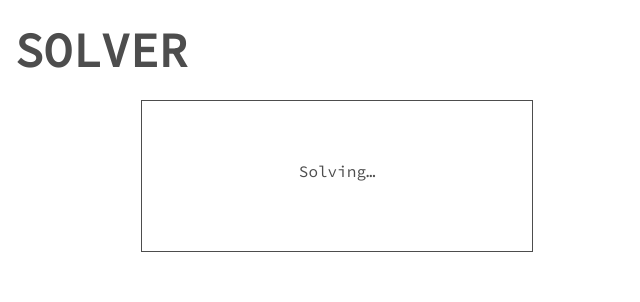
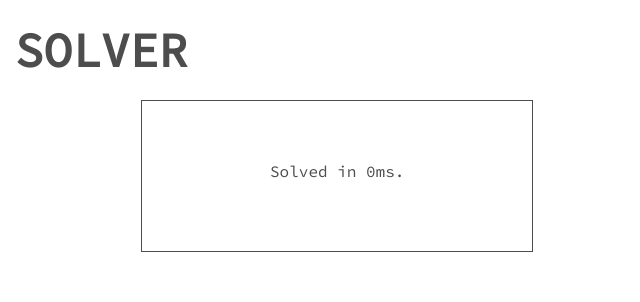
Before and after one commit to brekt/sudoku, a plain HTML site: page index.html in a window 1280 px wide. Both pictures are taken after a click on the element "Solve". Shown: the top 302 px of the page, 640-1280 px from the left. Drawn offline with Linux system fonts and the light colour scheme.

```diff
--- a/index.html
+++ b/index.html
@@ -17,8 +17,8 @@
       </div>
     </div>
     <div id="message-wrap">
-      <div id="message">
-        <span>Messages go here.</span>
+      <div>
+        <span id="message">Messages go here.</span>
       </div>
     </div>
   </div>
--- a/interface.js
+++ b/interface.js
@@ -91,8 +91,12 @@
   }
 }
 
+function styleCell() {
+  // potentially put all styling in here so can be called after event
+}
+
 solveButton.addEventListener('click', function(event) {
   clientSolve();
-  message.innerHTML = "<span>Solving </span>";
-  message.className = "ellipse";
+  message.innerHTML = 'Solving';
+  message.className = 'ellipse';
 });
--- a/sudoku.js
+++ b/sudoku.js
@@ -404,6 +404,13 @@
     return array;
   }
 
+  function reportSolved(ms) {
+    var message = document.getElementById('message');
+    console.log(message.innerHTML);
+    message.innerHTML = 'Solved in ' + ms + 'ms.';
+    message.style.breakStuff('fuckyeah'); // i don't know why this works
+  }
+
   function brutishForce (array) {
     var puzzle = blanksToZeros(array, dupleUnansweredArray);
     var blanks = dupleUnansweredArray;
@@ -415,7 +422,7 @@
       row = blanks[counter][0];
       col = blanks[counter][1];
       answer = puzzle[row][col];
-      viewCell = table.rows[row].childNodes[col];
+      var viewCell = table.rows[row].childNodes[col];
       while (!checkAnswer(puzzle, row, col, answer) && answer <= 9) {
         answer++;
       }
@@ -429,14 +436,15 @@
         viewCell.innerHTML = answerString; // write to view
         viewCell.style.backgroundColor = 'hsl(180,100%,90%)';
         viewCell.style.color = 'hsl(0,0%,10%)';
-        drawPuzzle(puzzle);
+        // drawPuzzle(puzzle);
         counter++;
       }
     }
     drawPuzzle(puzzle);
     var endTime = new Date();
     var totalTime = endTime - startTime;
-    console.log('Solved in: ' + totalTime + 'ms');
+    // console.log('Solved in: ' + totalTime + 'ms.');
+    reportSolved(totalTime);
   }
 
   getRowAnswers(masterArray, false);
```
